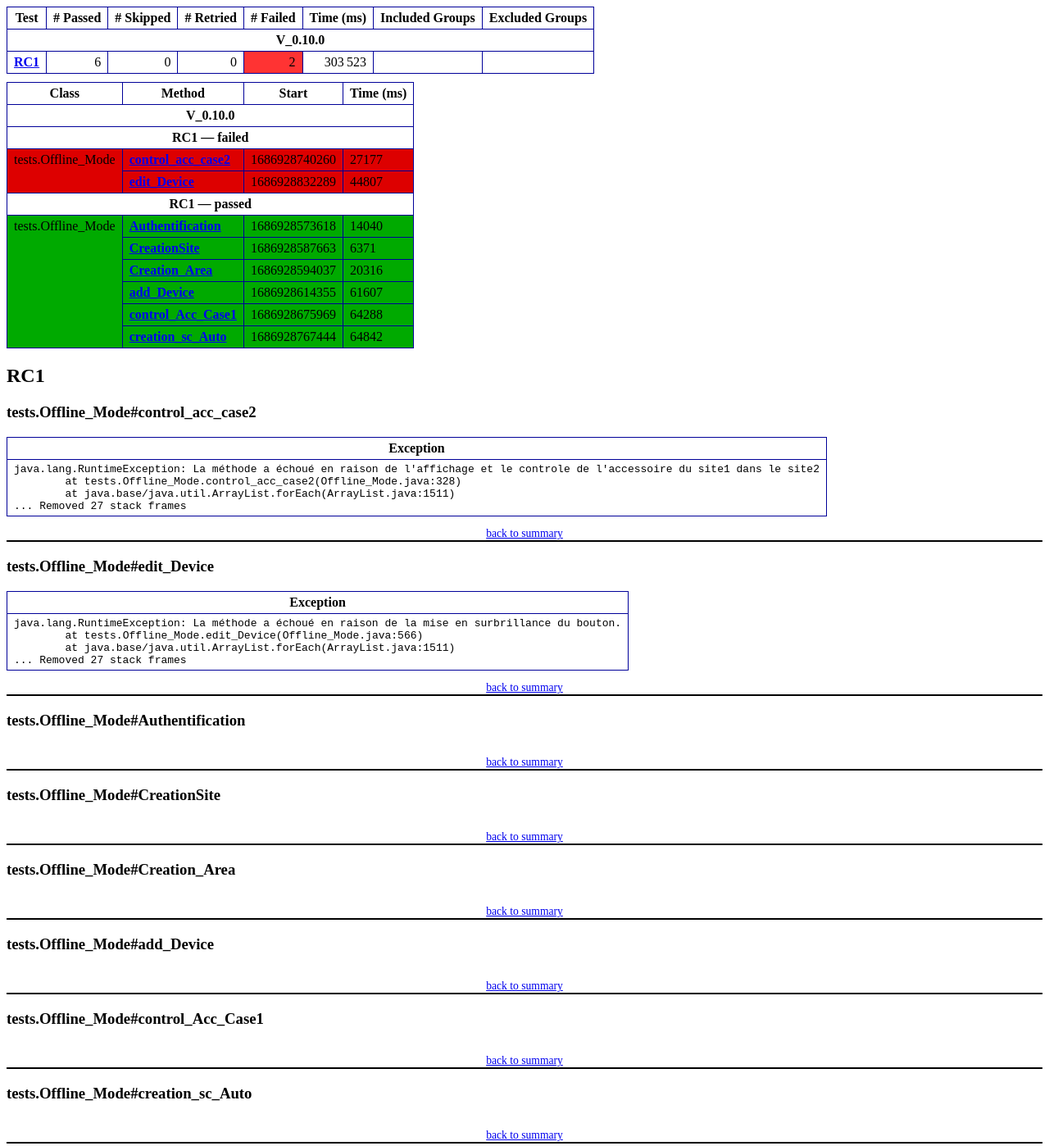
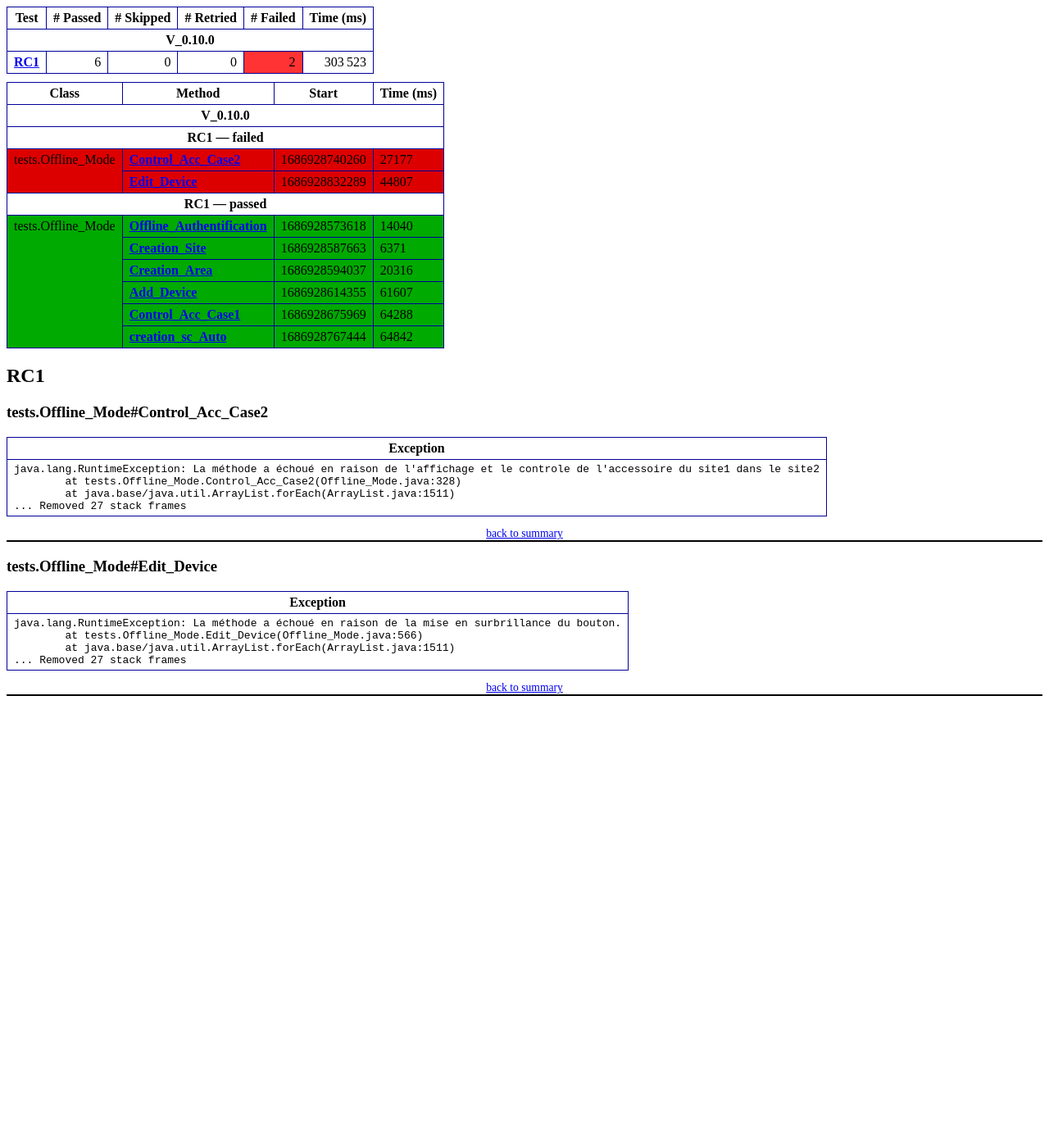
Before and after one commit to Oumatrifi/AutomationTest, a plain HTML site: page test-output/emailable-report.html in a window 1280 px wide. Shown: the whole page at 82% size. After the commit the page ends 863 px from the top, so only its background shows below. Drawn offline with Linux system fonts and the light colour scheme.

Commit message:
CommendoAutomation

```diff
--- a/test-output/emailable-report.html
+++ b/test-output/emailable-report.html
@@ -7,25 +7,20 @@
 </head>
 <body>
 <table>
-<tr><th>Test</th><th># Passed</th><th># Skipped</th><th># Retried</th><th># Failed</th><th>Time (ms)</th><th>Included Groups</th><th>Excluded Groups</th></tr>
+<tr><th>Test</th><th># Passed</th><th># Skipped</th><th># Retried</th><th># Failed</th><th>Time (ms)</th></tr>
 <tr><th colspan="8">V_0.10.0</th></tr>
-<tr><td><a href="#t0">RC1</a></td><td class="num">6</td><td class="num">0</td><td class="num">0</td><td class="num attn">2</td><td class="num">303 523</td><td></td><td></td></tr>
+<tr><td><a href="#t0">RC1</a></td><td class="num">6</td><td class="num">0</td><td class="num">0</td><td class="num attn">2</td><td class="num">303 523</td></tr>
 </table>
-<table id='summary'><thead><tr><th>Class</th><th>Method</th><th>Start</th><th>Time (ms)</th></tr></thead><tbody><tr><th colspan="4">V_0.10.0</th></tr></tbody><tbody id="t0"><tr><th colspan="4">RC1 &#8212; failed</th></tr><tr class="failedeven"><td rowspan="2">tests.Offline_Mode</td><td><a href="#m0">control_acc_case2</a></td><td rowspan="1">1686928740260</td><td rowspan="1">27177</td></tr><tr class="failedeven"><td><a href="#m1">edit_Device</a></td><td rowspan="1">1686928832289</td><td rowspan="1">44807</td></tr><tr><th colspan="4">RC1 &#8212; passed</th></tr><tr class="passedeven"><td rowspan="6">tests.Offline_Mode</td><td><a href="#m2">Authentification</a></td><td rowspan="1">1686928573618</td><td rowspan="1">14040</td></tr><tr class="passedeven"><td><a href="#m3">CreationSite</a></td><td rowspan="1">1686928587663</td><td rowspan="1">6371</td></tr><tr class="passedeven"><td><a href="#m4">Creation_Area</a></td><td rowspan="1">1686928594037</td><td rowspan="1">20316</td></tr><tr class="passedeven"><td><a href="#m5">add_Device</a></td><td rowspan="1">1686928614355</td><td rowspan="1">61607</td></tr><tr class="passedeven"><td><a href="#m6">control_Acc_Case1</a></td><td rowspan="1">1686928675969</td><td rowspan="1">64288</td></tr><tr class="passedeven"><td><a href="#m7">creation_sc_Auto</a></td><td rowspan="1">1686928767444</td><td rowspan="1">64842</td></tr></tbody>
+<table id='summary'><thead><tr><th>Class</th><th>Method</th><th>Start</th><th>Time (ms)</th></tr></thead><tbody><tr><th colspan="4">V_0.10.0</th></tr></tbody><tbody id="t0"><tr><th colspan="4">RC1 &#8212; failed</th></tr><tr class="failedeven"><td rowspan="2">tests.Offline_Mode</td><td><a href="#m0">Control_Acc_Case2</a></td><td rowspan="1">1686928740260</td><td rowspan="1">27177</td></tr><tr class="failedeven"><td><a href="#m1">Edit_Device</a></td><td rowspan="1">1686928832289</td><td rowspan="1">44807</td></tr><tr><th colspan="4">RC1 &#8212; passed</th></tr><tr class="passedeven"><td rowspan="6">tests.Offline_Mode</td><td><a href="#m2">Offline_Authentification</a></td><td rowspan="1">1686928573618</td><td rowspan="1">14040</td></tr><tr class="passedeven"><td><a href="#m3">Creation_Site</a></td><td rowspan="1">1686928587663</td><td rowspan="1">6371</td></tr><tr class="passedeven"><td><a href="#m4">Creation_Area</a></td><td rowspan="1">1686928594037</td><td rowspan="1">20316</td></tr><tr class="passedeven"><td><a href="#m5">Add_Device</a></td><td rowspan="1">1686928614355</td><td rowspan="1">61607</td></tr><tr class="passedeven"><td><a href="#m6">Control_Acc_Case1</a></td><td rowspan="1">1686928675969</td><td rowspan="1">64288</td></tr><tr class="passedeven"><td><a href="#m7">creation_sc_Auto</a></td><td rowspan="1">1686928767444</td><td rowspan="1">64842</td></tr></tbody>
 </table>
-<h2>RC1</h2><h3 id="m0">tests.Offline_Mode#control_acc_case2</h3><table class="result"><tr><th>Exception</th></tr><tr><td><div class="stacktrace">java.lang.RuntimeException: La méthode a échoué en raison de l&apos;affichage et le controle de l&apos;accessoire du site1 dans le site2
-	at tests.Offline_Mode.control_acc_case2(Offline_Mode.java:328)
+<h2>RC1</h2><h3 id="m0">tests.Offline_Mode#Control_Acc_Case2</h3><table class="result"><tr><th>Exception</th></tr><tr><td><div class="stacktrace">java.lang.RuntimeException: La méthode a échoué en raison de l&apos;affichage et le controle de l&apos;accessoire du site1 dans le site2
+	at tests.Offline_Mode.Control_Acc_Case2(Offline_Mode.java:328)
 	at java.base/java.util.ArrayList.forEach(ArrayList.java:1511)
 ... Removed 27 stack frames</div></td></tr></table><p class="totop"><a href="#summary">back to summary</a></p>
-<h3 id="m1">tests.Offline_Mode#edit_Device</h3><table class="result"><tr><th>Exception</th></tr><tr><td><div class="stacktrace">java.lang.RuntimeException: La méthode a échoué en raison de la mise en surbrillance du bouton.
-	at tests.Offline_Mode.edit_Device(Offline_Mode.java:566)
+<h3 id="m1">tests.Offline_Mode#Edit_Device</h3><table class="result"><tr><th>Exception</th></tr><tr><td><div class="stacktrace">java.lang.RuntimeException: La méthode a échoué en raison de la mise en surbrillance du bouton.
+	at tests.Offline_Mode.Edit_Device(Offline_Mode.java:566)
 	at java.base/java.util.ArrayList.forEach(ArrayList.java:1511)
 ... Removed 27 stack frames</div></td></tr></table><p class="totop"><a href="#summary">back to summary</a></p>
-<h3 id="m2">tests.Offline_Mode#Authentification</h3><table class="result"><tr><th class="invisible"/></tr></table><p class="totop"><a href="#summary">back to summary</a></p>
-<h3 id="m3">tests.Offline_Mode#CreationSite</h3><table class="result"><tr><th class="invisible"/></tr></table><p class="totop"><a href="#summary">back to summary</a></p>
-<h3 id="m4">tests.Offline_Mode#Creation_Area</h3><table class="result"><tr><th class="invisible"/></tr></table><p class="totop"><a href="#summary">back to summary</a></p>
-<h3 id="m5">tests.Offline_Mode#add_Device</h3><table class="result"><tr><th class="invisible"/></tr></table><p class="totop"><a href="#summary">back to summary</a></p>
-<h3 id="m6">tests.Offline_Mode#control_Acc_Case1</h3><table class="result"><tr><th class="invisible"/></tr></table><p class="totop"><a href="#summary">back to summary</a></p>
-<h3 id="m7">tests.Offline_Mode#creation_sc_Auto</h3><table class="result"><tr><th class="invisible"/></tr></table><p class="totop"><a href="#summary">back to summary</a></p>
+
 </body>
 </html>
```
